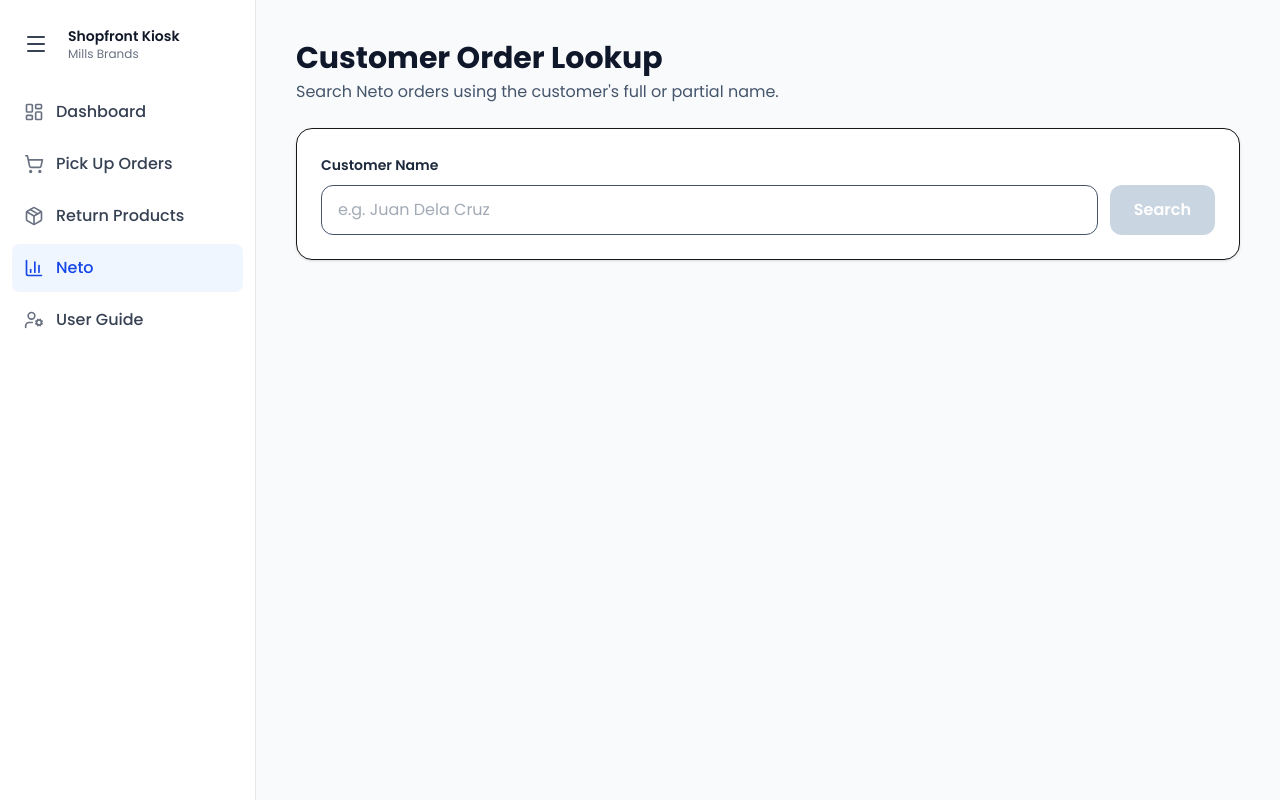
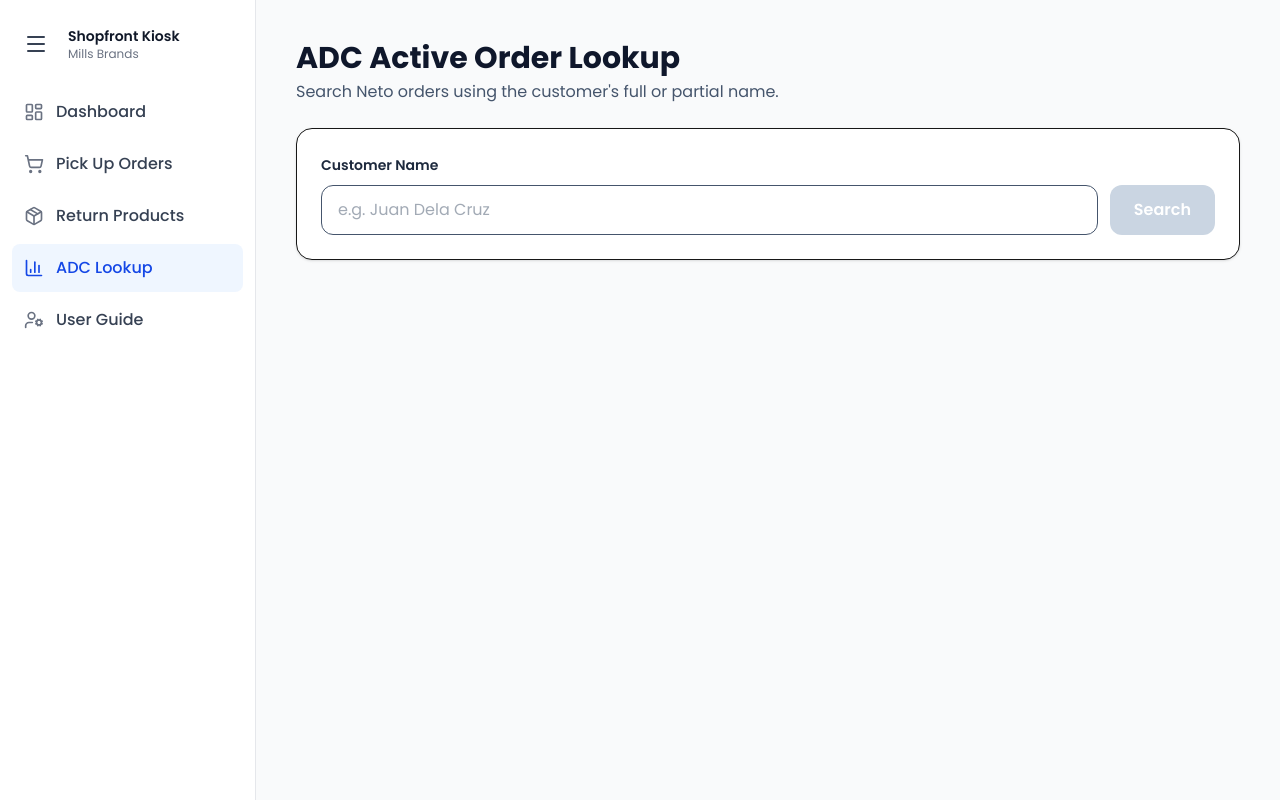
Before and after one commit to tonfxs/mills-cckiosk, a Next.js app: page /admin/neto-lookup in a window 1280 px wide. Built offline with nearby package versions, Linux system fonts and the light colour scheme.

Commit message:
adjustment - ordercard component and adcmodal added in components

```diff
--- a/app/admin/neto-lookup/page.tsx
+++ b/app/admin/neto-lookup/page.tsx
@@ -1,6 +1,10 @@
 "use client";
 
 import { useMemo, useState } from "react";
+import OrderCard from "../../components/(admin)/OrderCard";
+import AdcModal, { OrderDetails } from "../../components/(admin)/AdcModal";
+
+
 
 type NetoOrder = {
   OrderID: string;
@@ -54,11 +58,34 @@ export default function AdminLookupPage() {
   const [loading, setLoading] = useState(false);
   const [error, setError] = useState<string | null>(null);
   const [result, setResult] = useState<LookupResponse | null>(null);
+  const [selectedOrder, setSelectedOrder] = useState<OrderDetails | null>(null);
+  const [modalOpen, setModalOpen] = useState(false);
+  const [modalLoading, setModalLoading] = useState(false);
+
 
   const canSearch = useMemo(
     () => customerName.trim().length >= 3 && !loading,
     [customerName, loading]
   );
+
+  async function handleOrderClick(order: NetoOrderSummary) {
+  setModalLoading(true);
+  setModalOpen(true);
+
+  // Fetch full order details from API (replace with real API call)
+  try {
+    const res = await fetch(`/api/neto/order-details/${order.orderNumber}`);
+    const data: OrderDetails = await res.json();
+
+    setSelectedOrder(data);
+  } catch (err) {
+    console.error("Error fetching order details:", err);
+    setSelectedOrder(null);
+  } finally {
+    setModalLoading(false);
+  }
+}
+
 
   async function onSearch() {
     setLoading(true);
@@ -125,7 +152,7 @@ export default function AdminLookupPage() {
   return (
     <div className="p-6 md:p-10">
       <div className="max-w-5xl mx-auto">
-        <h1 className="text-3xl font-bold text-slate-900">Customer Order Lookup</h1>
+        <h1 className="text-3xl font-bold text-slate-900">ADC Active Order Lookup</h1>
         <p className="text-slate-600 mt-1">
           Search Neto orders using the customer's full or partial name.
         </p>
@@ -185,64 +212,77 @@ export default function AdminLookupPage() {
             )}
 
             {mappedOrders.map((order) => (
-              <OrderCard key={order.orderNumber} order={order} />
+              <div key={order.orderNumber} onClick={() => handleOrderClick(order)}>
+                <OrderCard order={order} />
+              </div>
             ))}
+
+            <AdcModal
+            open={modalOpen}
+            order={selectedOrder}
+            loading={modalLoading}
+            onClose={() => setModalOpen(false)}
+            />
           </div>
         )}
       </div>
     </div>
+
+
   );
 }
 
-function OrderCard({ order }: { order: NetoOrderSummary }) {
-  return (
-    <div className="rounded-2xl border bg-white p-5 shadow-sm hover:shadow-md transition-shadow">
-      <div className="flex justify-between items-start">
-        <div>
-          <h3 className="font-bold text-lg">Order #{order.orderNumber}</h3>
-          <p className="text-sm text-slate-500 mt-1">
-            {order.salesChannel && (
-              <span className="inline-block bg-slate-100 px-2 py-1 rounded text-xs font-semibold mr-2">
-                {order.salesChannel}
-              </span>
-            )}
-            {(order.itemCount ?? 0) > 0 && (
-              <span className="text-xs text-slate-600">
-                {order.itemCount ?? 0} item{(order.itemCount ?? 0) !== 1 ? "s" : ""}
-              </span>
-            )}
-          </p>
-        </div>
-        <span className={`text-xs font-semibold px-3 py-1 rounded-full ${order.orderStatus === "Dispatched"
-            ? "bg-green-100 text-green-700"
-            : order.orderStatus === "Pending"
-              ? "bg-yellow-100 text-yellow-700"
-              : "bg-slate-100 text-slate-700"
-          }`}>
-          {order.orderStatus || "—"}
-        </span>
-      </div>
 
-      <div className="mt-4 grid grid-cols-1 md:grid-cols-2 gap-4">
-        <KeyValue k="Customer" v={`${order.firstName} ${order.lastName}`.trim() || "—"} />
-        <KeyValue k="Email" v={order.email} />
-        <KeyValue k="Payment Method" v={order.paymentMethod} />
-        <KeyValue k="Amount" v={order.paymentAmount ? `$${order.paymentAmount}` : "—"} />
-        <KeyValue k="Phone" v={order.phoneNumber} />
-        <KeyValue
-          k="Date Placed"
-          v={order.datePlaced ? new Date(order.datePlaced).toLocaleDateString() : "—"}
-        />
-      </div>
-    </div>
-  );
-}
 
-function KeyValue({ k, v }: { k: string; v?: string }) {
-  return (
-    <div>
-      <p className="text-xs text-slate-500 font-semibold uppercase tracking-wide">{k}</p>
-      <p className="text-sm font-semibold text-slate-900 mt-1">{v || "—"}</p>
-    </div>
-  );
-}
+// function OrderCard({ order }: { order: NetoOrderSummary }) {
+//   return (
+//     <div className="rounded-2xl border bg-white p-5 shadow-sm hover:shadow-md transition-shadow">
+//       <div className="flex justify-between items-start">
+//         <div>
+//           <h3 className="font-bold text-lg">Order #{order.orderNumber}</h3>
+//           <p className="text-sm text-slate-500 mt-1">
+//             {order.salesChannel && (
+//               <span className="inline-block bg-slate-100 px-2 py-1 rounded text-xs font-semibold mr-2">
+//                 {order.salesChannel}
+//               </span>
+//             )}
+//             {(order.itemCount ?? 0) > 0 && (
+//               <span className="text-xs text-slate-600">
+//                 {order.itemCount ?? 0} item{(order.itemCount ?? 0) !== 1 ? "s" : ""}
+//               </span>
+//             )}
+//           </p>
+//         </div>
+//         <span className={`text-xs font-semibold px-3 py-1 rounded-full ${order.orderStatus === "Dispatched"
+//             ? "bg-green-100 text-green-700"
+//             : order.orderStatus === "Pending"
+//               ? "bg-yellow-100 text-yellow-700"
+//               : "bg-slate-100 text-slate-700"
+//           }`}>
+//           {order.orderStatus || "—"}
+//         </span>
+//       </div>
+
+//       <div className="mt-4 grid grid-cols-1 md:grid-cols-2 gap-4">
+//         <KeyValue k="Customer" v={`${order.firstName} ${order.lastName}`.trim() || "—"} />
+//         <KeyValue k="Email" v={order.email} />
+//         <KeyValue k="Payment Method" v={order.paymentMethod} />
+//         <KeyValue k="Amount" v={order.paymentAmount ? `$${order.paymentAmount}` : "—"} />
+//         <KeyValue k="Phone" v={order.phoneNumber} />
+//         <KeyValue
+//           k="Date Placed"
+//           v={order.datePlaced ? new Date(order.datePlaced).toLocaleDateString() : "—"}
+//         />
+//       </div>
+//     </div>
+//   );
+// }
+
+// function KeyValue({ k, v }: { k: string; v?: string }) {
+//   return (
+//     <div>
+//       <p className="text-xs text-slate-500 font-semibold uppercase tracking-wide">{k}</p>
+//       <p className="text-sm font-semibold text-slate-900 mt-1">{v || "—"}</p>
+//     </div>
+//   );
+// }
--- a/app/components/(admin)/AdcModal.tsx
+++ b/app/components/(admin)/AdcModal.tsx
@@ -28,19 +28,19 @@ export interface OrderDetails {
   Items: OrderItem[];
 }
 
-interface OrderDetailsModalProps {
+interface AdcModalProps {
   open: boolean;
   order: OrderDetails | null;
   loading?: boolean;
   onClose: () => void;
 }
 
-export default function OrderDetailsModal({
+export default function AdcModal({
   open,
   order,
   loading = false,
   onClose,
-}: OrderDetailsModalProps) {
+}: AdcModalProps) {
   // Close on ESC key
   useEffect(() => {
     function handleEsc(e: KeyboardEvent) {
@@ -62,17 +62,17 @@ export default function OrderDetailsModal({
 
   return createPortal(
     <div className="fixed inset-0 z-50 flex items-center justify-center bg-black/50 backdrop-blur-sm">
-      <div className="relative w-full max-w-3xl max-h-[90vh] overflow-y-auto rounded-2xl bg-white shadow-2xl p-6">
+      <div className="relative w-auto max-w-3xl max-h-[90vh] overflow-y-auto rounded-2xl bg-white shadow-2xl p-6">
 
         {/* Header */}
         <div className="flex items-center justify-between border-b pb-4 mb-4">
-          <h2 className="text-xl font-semibold">
+          <h2 className="text-xl text-slate-600 font-semibold">
             {loading ? "Loading Order..." : `Order #${order?.OrderNumber ?? ""}`}
           </h2>
 
           <button
             onClick={onClose}
-            className="rounded-lg p-2 hover:bg-gray-100 transition"
+            className="rounded-lg p-2 hover:bg-gray-100 transition text-slate-600"
           >
             <X size={20} />
           </button>
--- /dev/null
+++ b/app/components/(admin)/KeyValue.tsx
@@ -0,0 +1,10 @@
+"use client";
+
+export default function KeyValue({ k, v }: { k: string; v?: string }) {
+  return (
+    <div>
+      <p className="text-xs text-slate-500 font-semibold uppercase tracking-wide">{k}</p>
+      <p className="text-sm font-semibold text-slate-900 mt-1">{v || "—"}</p>
+    </div>
+  );
+}
--- /dev/null
+++ b/app/components/(admin)/OrderCard.tsx
@@ -0,0 +1,65 @@
+"use client";
+
+import KeyValue from "./KeyValue";
+
+export type NetoOrderSummary = {
+  orderNumber: string;
+  firstName: string;
+  lastName: string;
+  email: string;
+  paymentMethod: string;
+  paymentAmount: string;
+  phoneNumber: string;
+  datePlaced?: string;
+  orderStatus?: string;
+  grandTotal?: string;
+  salesChannel?: string;
+  itemCount?: number;
+};
+
+export default function OrderCard({ order }: { order: NetoOrderSummary }) {
+  return (
+    <div className="rounded-2xl border bg-white p-5 shadow-sm hover:shadow-md transition-shadow">
+      <div className="flex justify-between items-start">
+        <div>
+          <h3 className="font-bold text-blue-600 text-lg">Order #{order.orderNumber}</h3>
+          <p className="text-sm text-slate-500 mt-1">
+            {order.salesChannel && (
+              <span className="inline-block bg-slate-100 px-2 py-1 rounded text-xs font-semibold mr-2">
+                {order.salesChannel}
+              </span>
+            )}
+            {(order.itemCount ?? 0) > 0 && (
+              <span className="text-xs text-slate-600">
+                {order.itemCount ?? 0} item{(order.itemCount ?? 0) !== 1 ? "s" : ""}
+              </span>
+            )}
+          </p>
+        </div>
+        <span
+          className={`text-xs font-semibold px-3 py-1 rounded-full ${
+            order.orderStatus === "Dispatched"
+              ? "bg-green-100 text-green-700"
+              : order.orderStatus === "Pending"
+              ? "bg-yellow-100 text-yellow-700"
+              : "bg-slate-100 text-slate-700"
+          }`}
+        >
+          {order.orderStatus || "—"}
+        </span>
+      </div>
+
+      <div className="mt-4 grid grid-cols-1 md:grid-cols-2 gap-4">
+        <KeyValue k="Customer" v={`${order.firstName} ${order.lastName}`.trim() || "—"} />
+        <KeyValue k="Email" v={order.email} />
+        <KeyValue k="Payment Method" v={order.paymentMethod} />
+        <KeyValue k="Amount" v={order.paymentAmount ? `$${order.paymentAmount}` : "—"} />
+        <KeyValue k="Phone" v={order.phoneNumber} />
+        <KeyValue
+          k="Date Placed"
+          v={order.datePlaced ? new Date(order.datePlaced).toLocaleDateString() : "—"}
+        />
+      </div>
+    </div>
+  );
+}
--- a/app/components/(admin)/Sidebar.tsx
+++ b/app/components/(admin)/Sidebar.tsx
@@ -44,7 +44,7 @@ export const Sidebar: React.FC<SidebarProps> = ({ isCollapsed, onToggle }) => {
     // { id: "users", icon: Users, label: "Users", href: "/admin/users", match: "startsWith" },
     // { id: "alerts", icon: Bell, label: "Alerts", href: "/admin/alerts", match: "startsWith" },
     // { id: "settings", icon: Settings, label: "Settings", href: "/admin/settings", match: "startsWith" },
-    { id: "neto", icon: BarChart3, label: "Neto", href: "/admin/neto-lookup", match: "startsWith" },
+    { id: "adc", icon: BarChart3, label: "ADC Lookup", href: "/admin/neto-lookup", match: "startsWith" },
     { id: "user-guide", icon: UserCog, label: "User Guide", href: "/admin/user-guide", match: "startsWith" },
   ];
 
```
